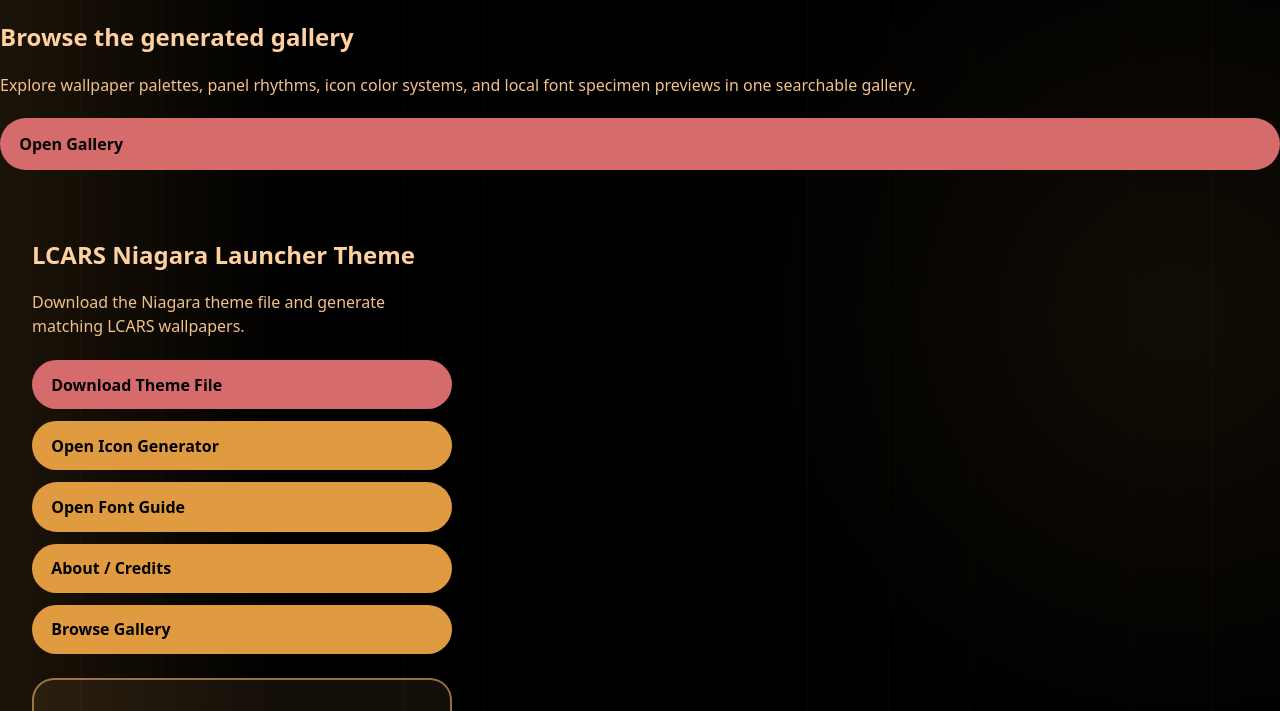
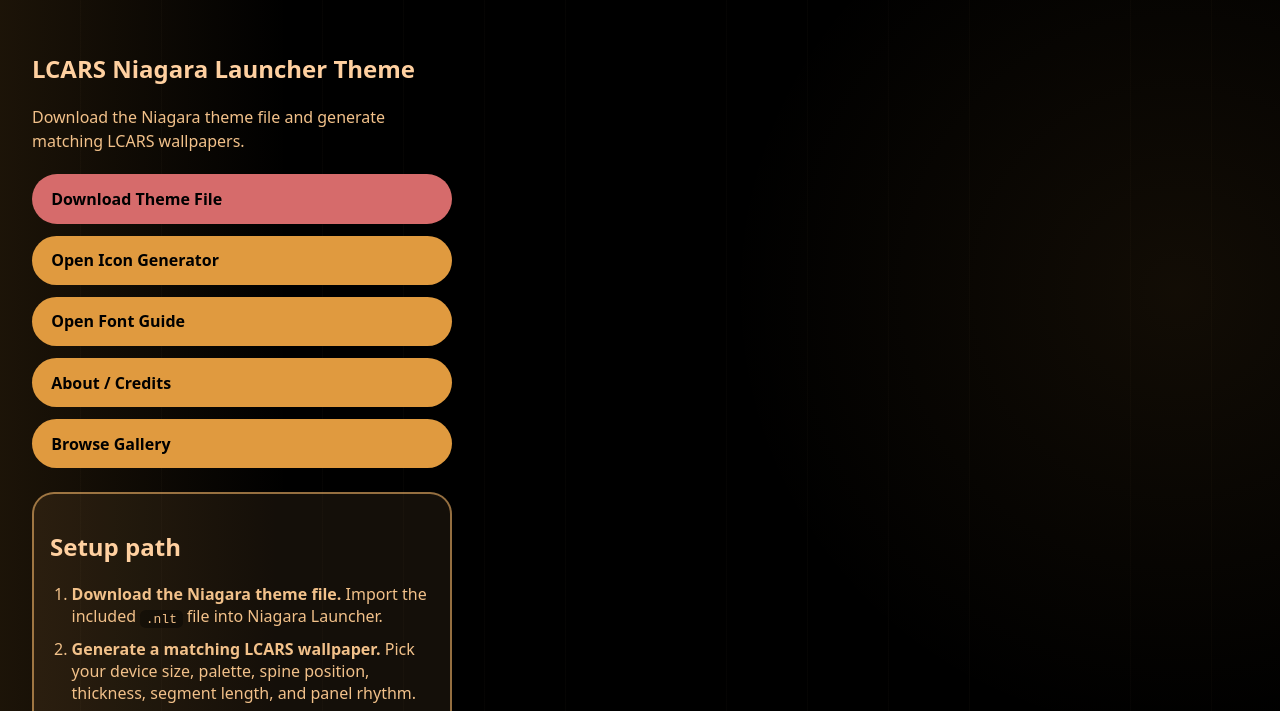
Before and after one commit to Yearbook-enzyme/LCARS-Star-Trek-Niagara-Launcher-Theme, a website: page docs/index.html in a window 1280 px wide. Shown: the top 711 px of the page. Drawn offline with Linux system fonts and the light colour scheme.

Commit message:
Remove redundant gallery homepage callout

```diff
--- a/docs/index.html
+++ b/docs/index.html
@@ -23,19 +23,7 @@
   <link rel="stylesheet" href="ui-polish.css?v=1781832014">
 </head>
 <body>
-
-  <section id="gallery-callout" class="card">
-    <h2>Browse the generated gallery</h2>
-    <p>
-      Explore wallpaper palettes, panel rhythms, icon color systems, and local font specimen previews
-      in one searchable gallery.
-    </p>
-    <p>
-      <a class="button" href="gallery.html">Open Gallery</a>
-    </p>
-  </section>
-
-  <main class="layout">
+<main class="layout">
     <section class="panel">
       <h1>LCARS Niagara Launcher Theme</h1>
       <p>Download the Niagara theme file and generate matching LCARS wallpapers.</p>
```
